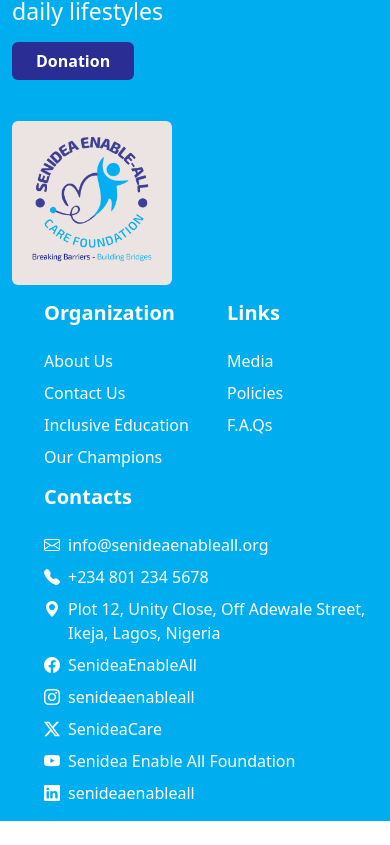
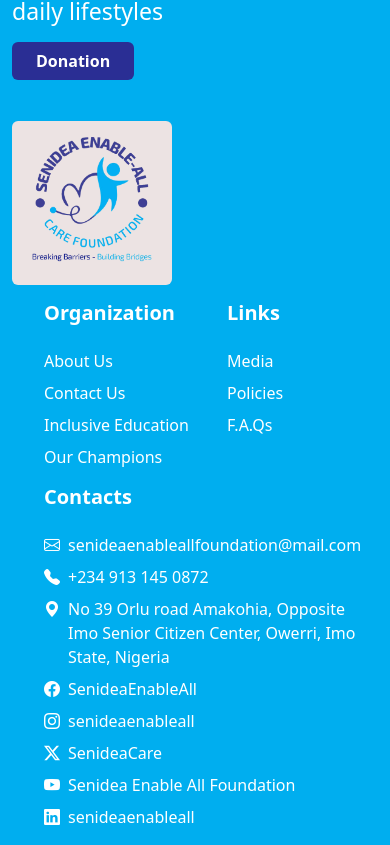
Before and after one commit to Chinaka-Fortune/senidea-frontend, a React (Create React App) app: page /signup in a window 390 px wide. Shown: the part 532-1377 px from the top of the page. Before the commit the page ends 1353 px from the top, so only its background shows below. Built offline with nearby package versions, Linux system fonts and the light colour scheme; no server answers.

Commit message:
Updated the Footer.js with senidea address and phone number

```diff
--- a/src/components/Footer.js
+++ b/src/components/Footer.js
@@ -41,11 +41,11 @@
         <div className='col-lg-4'>
            <ul className='footerUl1'>
               <h5 className='mb-4 text-white fw-bold'>Contacts</h5>
-              <li className='mb-2 d-flex'><i className="bi bi-envelope me-2 text-white fw-bolder"></i><NavLink to='/info@senideaenableall.org' className="text-decoration-none text-white">info@senideaenableall.org</NavLink></li>
+              <li className='mb-2 d-flex'><i className="bi bi-envelope me-2 text-white fw-bolder"></i><NavLink to='/senideaenableallfoundation@mail.com' className="text-decoration-none text-white">senideaenableallfoundation@mail.com</NavLink></li>
 
-              <li className='mb-2'><i className="bi bi-telephone-fill text-white me-2"></i><NavLink to='/tel:+234 801 234 5678' className="text-decoration-none text-white">+234 801 234 5678</NavLink ></li>
+              <li className='mb-2'><i className="bi bi-telephone-fill text-white me-2"></i><NavLink to='/tel:+234 913 145 0872' className="text-decoration-none text-white">+234 913 145 0872</NavLink ></li>
 
-              <li className='mb-2 d-flex'><i className="bi bi-geo-alt-fill me-2 text-white"></i><NavLink to='/Plot 12, Unity Close, Off Adewale Street, Ikeja, Lagos, Nigeria' className="text-decoration-none text-white">Plot 12, Unity Close, Off Adewale Street, Ikeja, Lagos, Nigeria</NavLink></li>
+              <li className='mb-2 d-flex'><i className="bi bi-geo-alt-fill me-2 text-white"></i><NavLink to='/Plot 12, Unity Close, Off Adewale Street, Ikeja, Lagos, Nigeria' className="text-decoration-none text-white">No 39 Orlu road Amakohia, Opposite Imo Senior Citizen Center, Owerri, Imo State, Nigeria</NavLink></li>
 
               <li className='mb-2 d-flex'><i className="bi bi-facebook text-white me-2"></i><NavLink to='/SenideaEnableAll' className="text-decoration-none text-white">SenideaEnableAll</NavLink ></li>
 
```
